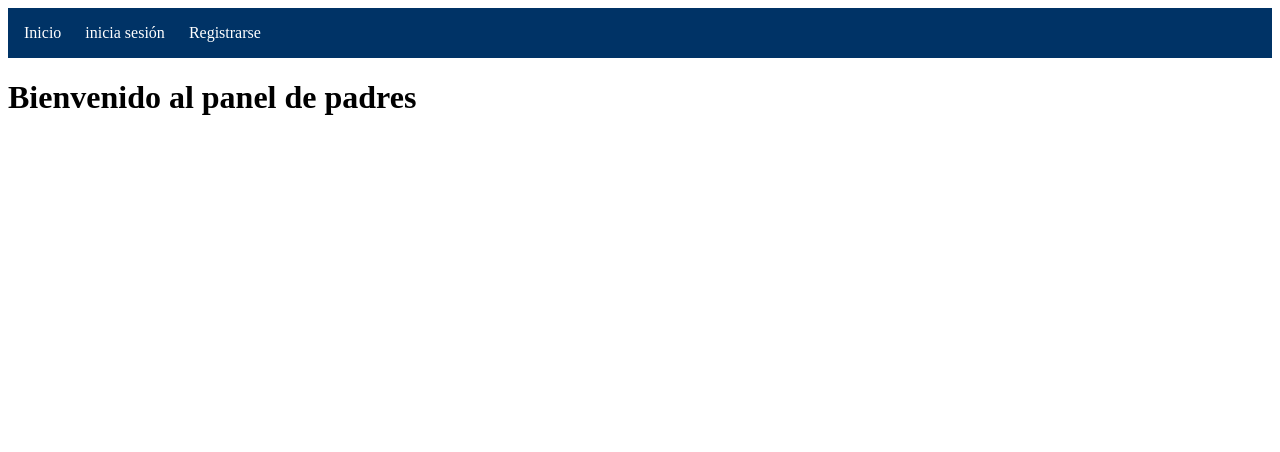
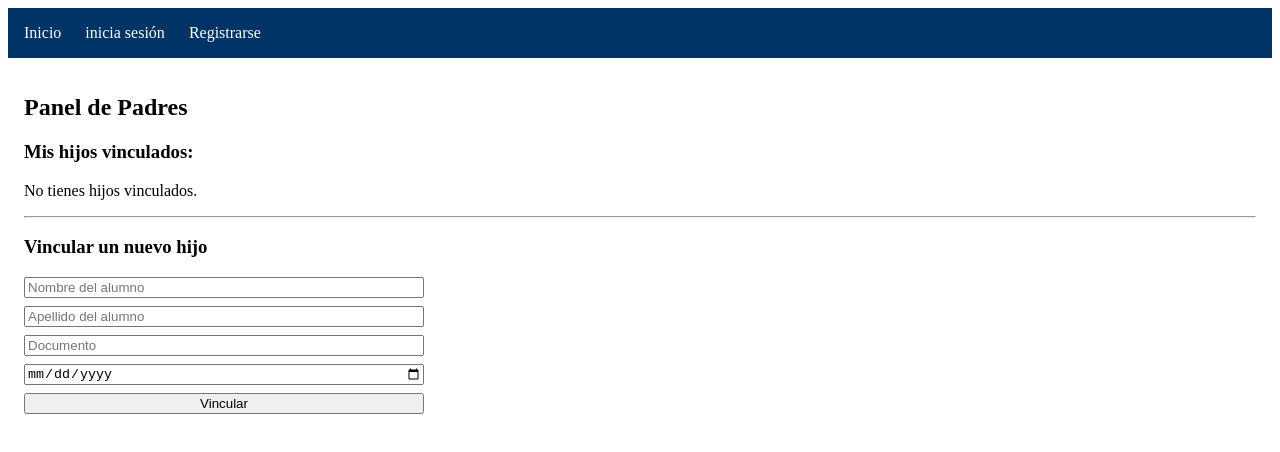
Before and after one commit to ushiropaul/ISF-admin, a React (Vite) app: page /panel in a window 1280 px wide. Shown: the top 452 px of the page. Built offline with nearby package versions, Linux system fonts and the light colour scheme.

Commit message:
panel de padres

```diff
--- a/src/pages/Padres/Panel.jsx
+++ b/src/pages/Padres/Panel.jsx
@@ -1,3 +1,173 @@
+import { useEffect, useState } from 'react';
+import { supabase } from './../../supabaseClient.js';
+
 export default function Panel() {
-  return <h1>Bienvenido al panel de padres</h1>;
+  const [usuarioId, setUsuarioId] = useState(null);
+  const [relaciones, setRelaciones] = useState([]); // Hijos vinculados
+  const [form, setForm] = useState({
+    nombre: '',
+    apellido: '',
+    documento: '',
+    fecha_nacimiento: ''
+  });
+  const [mensaje, setMensaje] = useState('');
+
+  useEffect(() => {
+    const obtenerDatos = async () => {
+      const { data: authData } = await supabase.auth.getUser();
+      const idUsuario = authData?.user?.id;
+      if (!idUsuario) return;
+
+      setUsuarioId(idUsuario);
+      await cargarRelaciones(idUsuario);
+    };
+    obtenerDatos();
+  }, []);
+
+  const cargarRelaciones = async (idUsuario) => {
+    const { data: relaciones } = await supabase
+      .from('alumno_padre')
+      .select(`
+        id,
+        alumnos (*),
+        alumnos:notas (
+          id, calificacion, fecha, cuatrimestre,
+          curso_materia (
+            id,
+            materia (
+              id, nombre
+            )
+          )
+        ),
+        alumnos:asistencias (
+          id, fecha, hora, tipo
+        )
+      `)
+      .eq('usuario_id', idUsuario);
+
+    setRelaciones(relaciones || []);
+  };
+
+  const handleChange = (e) => {
+    setForm({ ...form, [e.target.name]: e.target.value });
+  };
+
+  const verificarYRelacionar = async (e) => {
+    e.preventDefault();
+    setMensaje('Verificando datos...');
+
+    const { data: alumnoEncontrado, error } = await supabase
+      .from('alumnos')
+      .select('*')
+      .match({
+        nombre: form.nombre,
+        apellido: form.apellido,
+        documento: form.documento,
+        fecha_nacimiento: form.fecha_nacimiento
+      })
+      .maybeSingle();
+
+    if (error || !alumnoEncontrado) {
+      setMensaje('Alumno no encontrado.');
+      return;
+    }
+
+    const { data: yaRelacionado } = await supabase
+      .from('alumno_padre')
+      .select('*')
+      .eq('usuario_id', usuarioId)
+      .eq('alumno_id', alumnoEncontrado.id)
+      .maybeSingle();
+
+    if (yaRelacionado) {
+      setMensaje('Ya estás vinculado a este alumno.');
+      return;
+    }
+
+    const { error: relacionError } = await supabase
+      .from('alumno_padre')
+      .insert({ alumno_id: alumnoEncontrado.id, usuario_id: usuarioId });
+
+    if (relacionError) {
+      setMensaje('Error al guardar la relación.');
+      return;
+    }
+
+    await cargarRelaciones(usuarioId);
+    setMensaje('Relación creada correctamente.');
+    setForm({ nombre: '', apellido: '', documento: '', fecha_nacimiento: '' });
+  };
+
+  const desvincular = async (idRelacion) => {
+    const { error } = await supabase
+      .from('alumno_padre')
+      .delete()
+      .eq('id', idRelacion);
+
+    if (!error) {
+      setRelaciones(relaciones.filter((rel) => rel.id !== idRelacion));
+    } else {
+      setMensaje('Error al eliminar la relación.');
+    }
+  };
+
+  return (
+    <div style={{ padding: '1rem' }}>
+      <h2>Panel de Padres</h2>
+
+      <h3>Mis hijos vinculados:</h3>
+      {relaciones.length === 0 ? (
+        <p>No tienes hijos vinculados.</p>
+      ) : (
+        relaciones.map((rel) => (
+          <div key={rel.id} style={{ border: '1px solid #ccc', padding: '1rem', marginBottom: '1rem' }}>
+            <h4>Datos del alumno:</h4>
+            <ul>
+              {Object.entries(rel.alumnos).map(([key, value]) => (
+                key !== 'notas' && key !== 'asistencias' && (
+                  <li key={key}><strong>{key.replace(/_/g, ' ')}:</strong> {String(value)}</li>
+                )
+              ))}
+            </ul>
+
+            <h4>Notas:</h4>
+            {rel.alumnos.notas && rel.alumnos.notas.length > 0 ? (
+              <ul>
+                {rel.alumnos.notas.map((nota) => (
+                  <li key={nota.id}>
+                    {nota.curso_materia?.materia?.nombre || 'Sin materia'} - {nota.calificacion} - Cuatrimestre {nota.cuatrimestre} - {nota.fecha}
+                  </li>
+                ))}
+              </ul>
+            ) : <p>Sin notas registradas.</p>}
+
+            <h4>Asistencias:</h4>
+            {rel.alumnos.asistencias && rel.alumnos.asistencias.length > 0 ? (
+              <ul>
+                {rel.alumnos.asistencias.map((asis) => (
+                  <li key={asis.id}>
+                    {asis.tipo} - {asis.fecha} - {asis.hora}
+                  </li>
+                ))}
+              </ul>
+            ) : <p>Sin asistencias registradas.</p>}
+
+            <button onClick={() => desvincular(rel.id)} style={{ marginTop: '1rem' }}>Desvincular</button>
+          </div>
+        ))
+      )}
+
+      <hr />
+
+      <h3>Vincular un nuevo hijo</h3>
+      <form onSubmit={verificarYRelacionar} style={{ maxWidth: '400px', display: 'flex', flexDirection: 'column', gap: '0.5rem' }}>
+        <input type="text" name="nombre" placeholder="Nombre del alumno" value={form.nombre} onChange={handleChange} required />
+        <input type="text" name="apellido" placeholder="Apellido del alumno" value={form.apellido} onChange={handleChange} required />
+        <input type="text" name="documento" placeholder="Documento" value={form.documento} onChange={handleChange} required />
+        <input type="date" name="fecha_nacimiento" value={form.fecha_nacimiento} onChange={handleChange} required />
+        <button type="submit">Vincular</button>
+      </form>
+      {mensaje && <p>{mensaje}</p>}
+    </div>
+  );
 }
```
